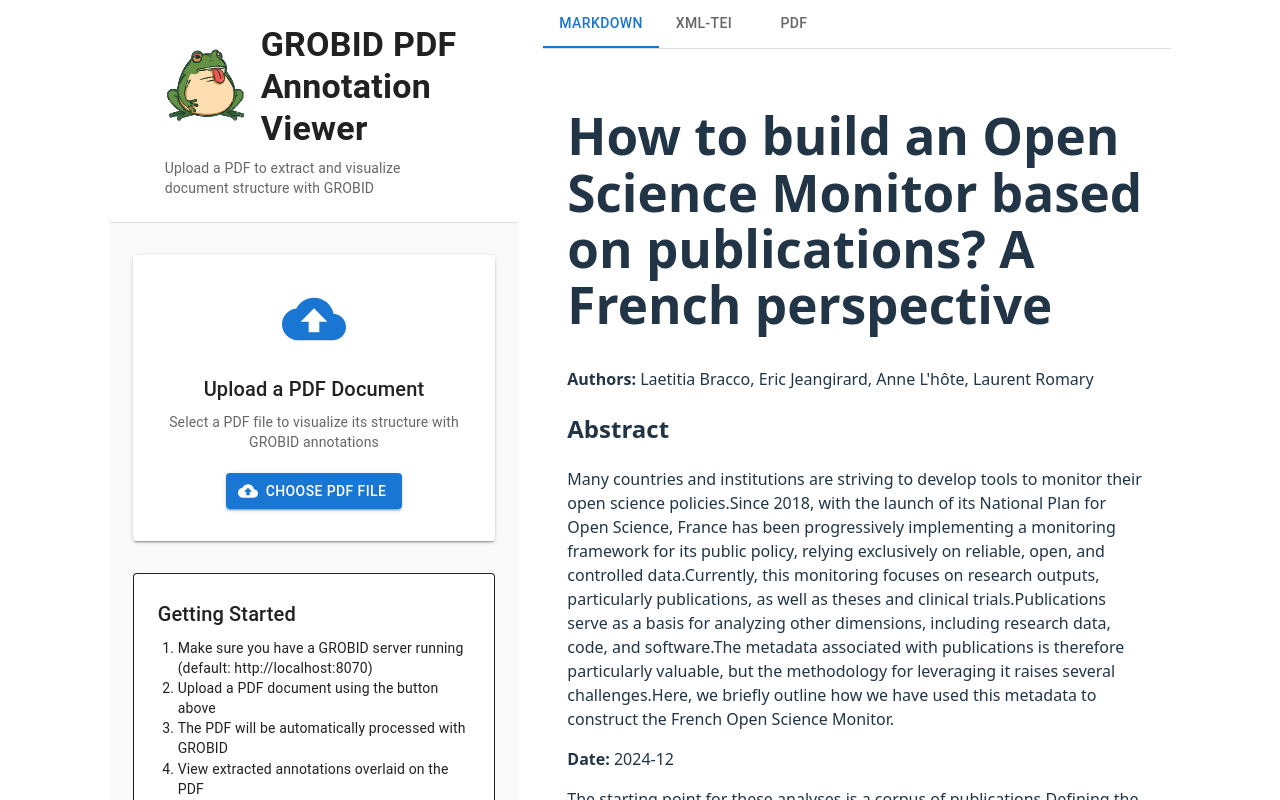
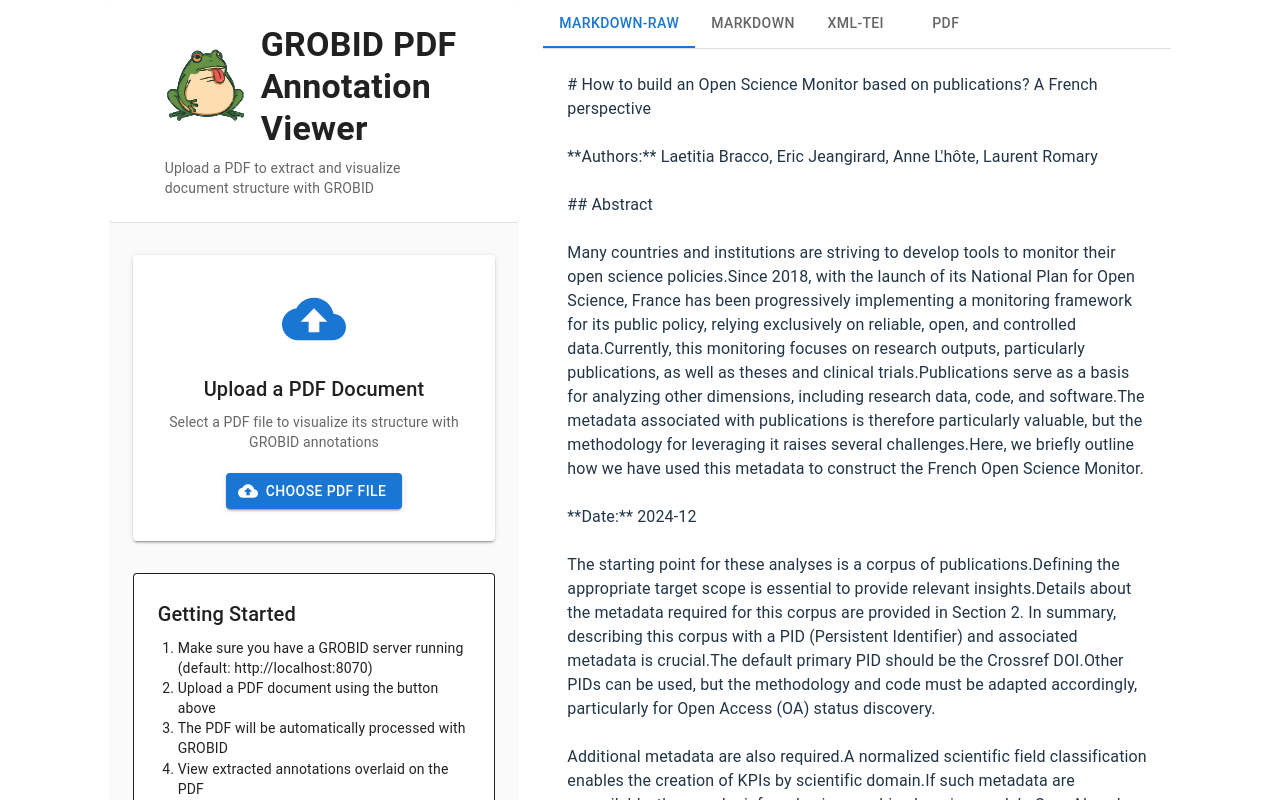
Before and after one commit to dataesr/grobid-ui, a React (Vite) app: page / in a window 1280 px wide. Shown: the top 800 px of the page. Built offline with nearby package versions, Linux system fonts and the light colour scheme.

Commit message:
feat(md): Display Markdown raw

```diff
--- a/index.html
+++ b/index.html
@@ -4,7 +4,7 @@
     <meta charset="UTF-8" />
     <link rel="icon" type="image/svg+xml" href="/grobid.svg" />
     <meta name="viewport" content="width=device-width, initial-scale=1.0" />
-    <title>GrobidUI</title>
+    <title>Grobid - UI</title>
   </head>
   <body>
     <div id="root"></div>
--- a/src/App.tsx
+++ b/src/App.tsx
@@ -27,14 +27,14 @@
  * with GROBID integration
  */
 const App: React.FC = () => {
+  const [, setPdfFile] = useState<File | null>(null);
+  const [error, setError] = useState<string>('');
+  const [grobidTeiXml, setGrobidTeiXml] = useState<string>('');
+  const [loading, setLoading] = useState(false);
+  const [markdown, setMarkdown] = useState<string>('');
   const [pdfUrl, setPdfUrl] = useState<string>('');
-  const [, setPdfFile] = useState<File | null>(null);
-  const [grobidTeiXml, setGrobidTeiXml] = useState<string>('');
-  const [markdown, setMarkdown] = useState<string>('');
-  const [loading, setLoading] = useState(false);
-  const [error, setError] = useState<string>('');
   const [selectedAnnotation, setSelectedAnnotation] = useState<GrobidAnnotation | null>(null);
-  const [format, setFormat] = useState(0);
+  const [tab, setTab] = useState(0);
 
   // Handle PDF file upload
   const handleFileUpload = (event: React.ChangeEvent<HTMLInputElement>) => {
@@ -76,9 +76,7 @@
       formData.append('teiCoordinates', 's');
       formData.append('teiCoordinates', 'title');
 
-      // Replace with your GROBID server URL
       const grobidUrl = 'https://lfoppiano-grobid.hf.space/api/processFulltextDocument';
-
       const response = await fetch(grobidUrl, {
         method: 'POST',
         body: formData,
@@ -94,6 +92,7 @@
       }
       setGrobidTeiXml(teiXml);
       setMarkdown(result?.markdown ?? '');
+      console.log(result?.markdown);
       setLoading(false);
     } catch (err) {
       console.error('GROBID processing error:', err);
@@ -109,7 +108,7 @@
   };
 
   const handleTabChange = (_: React.SyntheticEvent, newValue: number) => {
-    setFormat(newValue);
+    setTab(newValue);
   };
 
 
@@ -307,27 +306,35 @@
       </Grid>
       <Grid size={6}>
         <Box sx={{ borderBottom: 1, borderColor: 'divider' }}>
-          <Tabs value={format} onChange={handleTabChange} aria-label="basic tabs example">
+          <Tabs value={tab} onChange={handleTabChange} aria-label="basic tabs example">
+            <Tab label="Markdown-raw" id="tab-markdown" aria-controls="tab-markdown" />
             <Tab label="Markdown" id="tab-markdown" aria-controls="tab-markdown" />
             <Tab label="XML-TEI" id="tab-tei-xml" aria-controls="tab-tei-xml" />
             <Tab label="PDF" id="tab-pdf" aria-controls="tab-pdf" />
           </Tabs>
         </Box>
-        <CustomTabPanel value={format} index={0}>
+        <CustomTabPanel value={tab} index={0}>
+          {(markdown?.length ?? 0 > 0) ? (
+            <Typography style={{ whiteSpace: "pre-wrap" }}>{markdown}</Typography>
+          ) : (
+            <Typography style={{ whiteSpace: "pre-wrap" }}>{markdown2}</Typography>
+          )}
+        </CustomTabPanel>
+        <CustomTabPanel value={tab} index={1}>
           {(markdown?.length ?? 0 > 0) ? (
             <Markdown>{markdown}</Markdown>
           ) : (
             <Markdown>{markdown2}</Markdown>
           )}
         </CustomTabPanel>
-        <CustomTabPanel value={format} index={1}>
+        <CustomTabPanel value={tab} index={2}>
           {(grobidTeiXml?.length ?? 0 > 0) ? (
             <XMLViewer xml={grobidTeiXml} />
           ) : (
             <XMLViewer xml={grobidTeiXml2} />
           )}
         </CustomTabPanel>
-        <CustomTabPanel value={format} index={2}>
+        <CustomTabPanel value={tab} index={3}>
           {(grobidTeiXml?.length ?? 0 > 0) ? (
             <PDFAnnotationViewer
               pdfUrl={pdfUrl}
```
